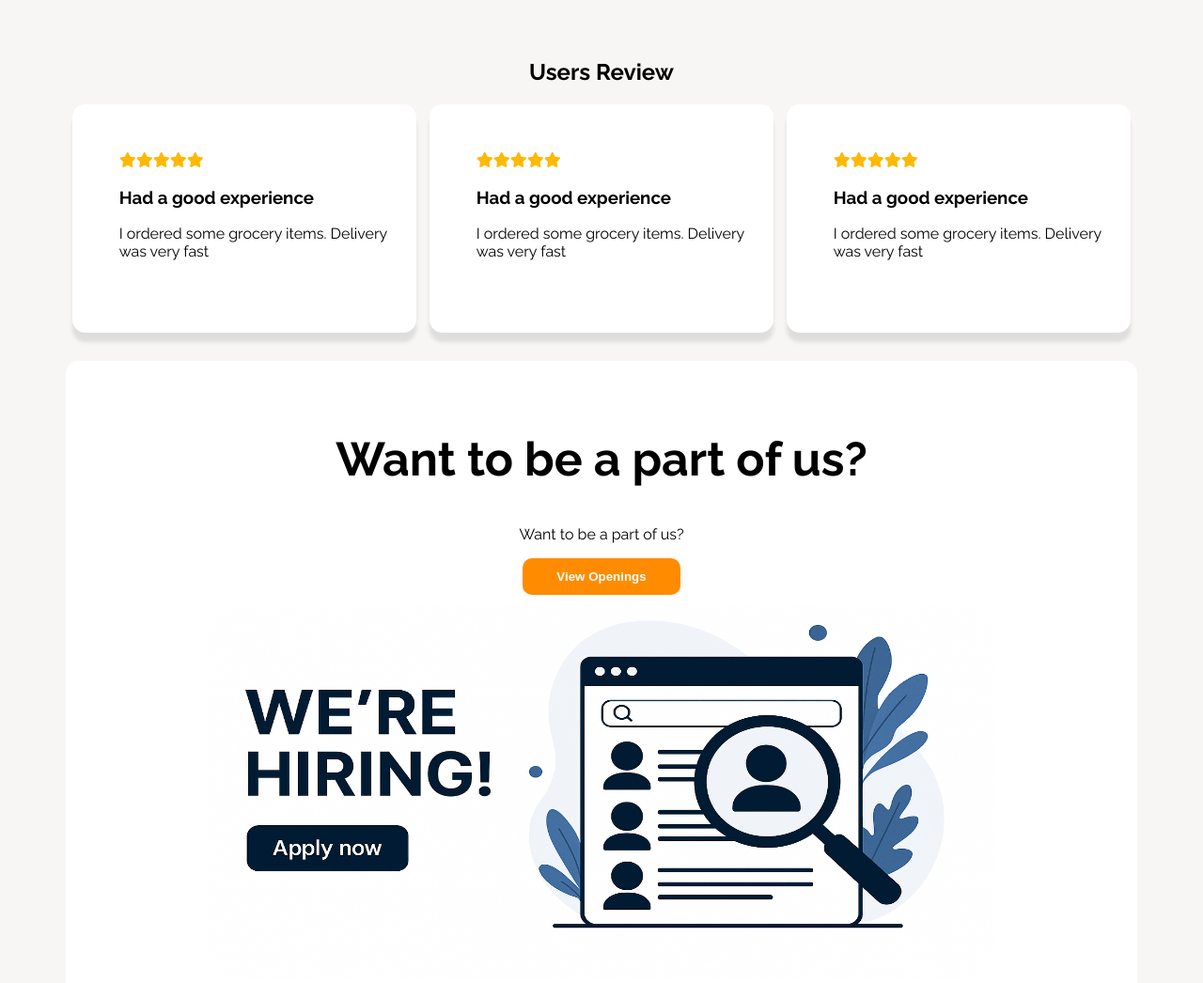
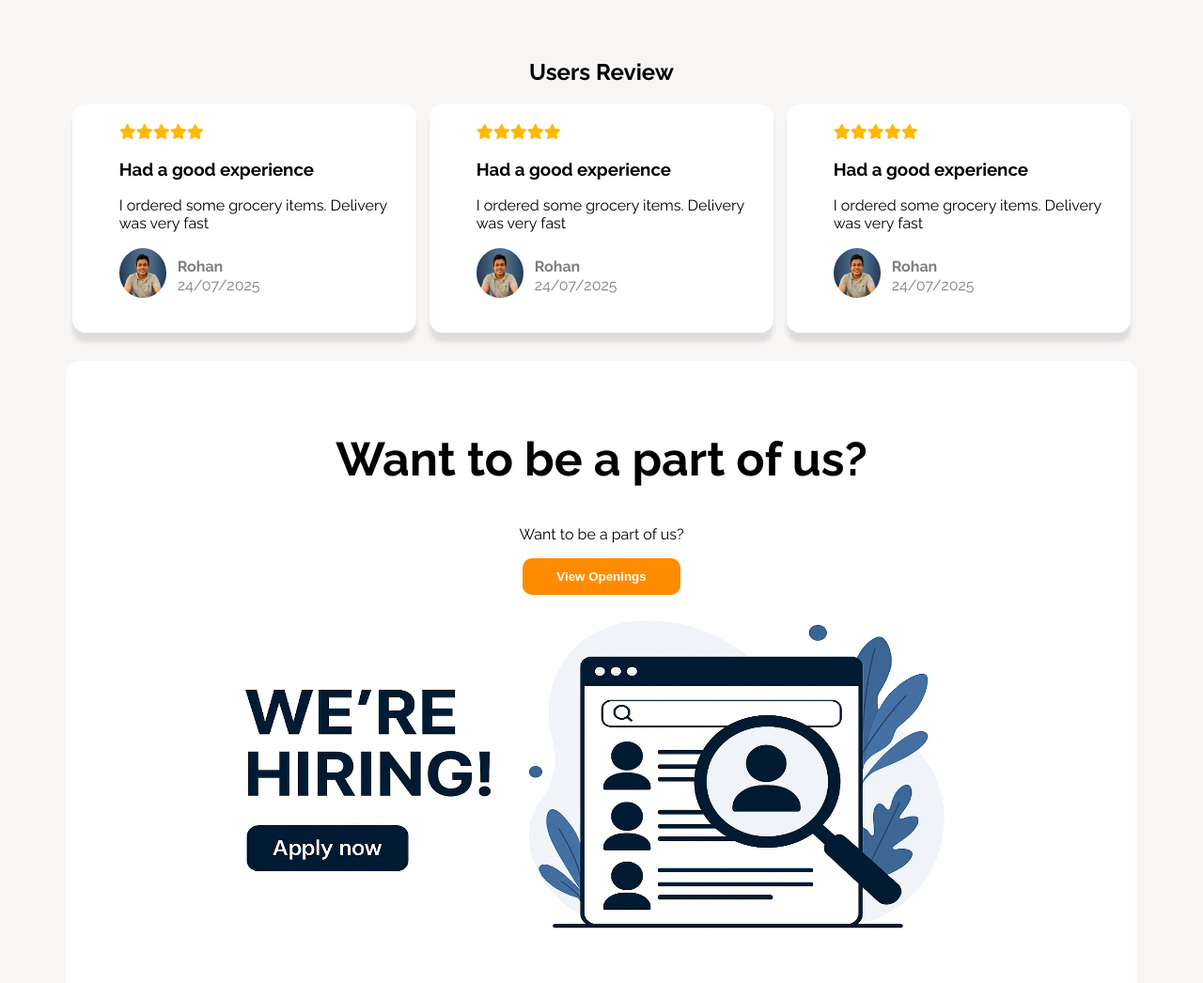
Before and after one commit to samiulislamrohan/programming-hero-assignment-1, a plain HTML site: page index.html in a window 1280 px wide. Shown: the part 1660-2706 px from the top of the page at 94% size. Drawn offline with Linux system fonts and the light colour scheme.

Commit message:
avatar,reviewer name, review date of review section added, image changed, textarea added

```diff
--- a/index.html
+++ b/index.html
@@ -72,24 +72,43 @@
                                 <i class="fa-solid fa-star"></i><i class="fa-solid fa-star"></i><i class="fa-solid fa-star"></i><i class="fa-solid fa-star"></i><i class="fa-solid fa-star"></i>
                             </p>
                             <h3>Had a good experience</h3>
-                            <p>I ordered some grocery items. Delivery was very fast</p>
-
+                            <p class="review-comment">I ordered some grocery items. Delivery was very fast</p>
+                            <div class="review-info">
+                                <img class="reviewer-img" src="images/my-photo.jpg" alt="">
+                                <div class="review-info-text">
+                                    <h4 class="reviewer-name" >Rohan </h4>
+                                    <p class="review-date">24/07/2025</p>
+                                </div>
+                             </div>
                         </div>
                         <div class="user-review-single-card">
                              <p class="review-star">
                                 <i class="fa-solid fa-star"></i><i class="fa-solid fa-star"></i><i class="fa-solid fa-star"></i><i class="fa-solid fa-star"></i><i class="fa-solid fa-star"></i>
                             </p>
                             <h3>Had a good experience</h3>
-                            <p>I ordered some grocery items. Delivery was very fast</p>
+                            <p class="review-comment">I ordered some grocery items. Delivery was very fast</p>
 
+                            <div class="review-info">
+                                <img class="reviewer-img" src="images/my-photo.jpg" alt="">
+                                <div class="review-info-text">
+                                    <h4 class="reviewer-name" >Rohan </h4>
+                                    <p class="review-date">24/07/2025</p>
+                                </div>
+                             </div>
                         </div>
                         <div class="user-review-single-card">
                              <p class="review-star">
                                 <i class="fa-solid fa-star"></i><i class="fa-solid fa-star"></i><i class="fa-solid fa-star"></i><i class="fa-solid fa-star"></i><i class="fa-solid fa-star"></i>
                             </p>
                            <h3 class>Had a good experience</h3>
-                            <p>I ordered some grocery items. Delivery was very fast</p>
-
+                            <p class="review-comment">I ordered some grocery items. Delivery was very fast</p>
+                            <div class="review-info">
+                                <img class="reviewer-img" src="images/my-photo.jpg" alt="">
+                                <div class="review-info-text">
+                                    <h4 class="reviewer-name" >Rohan </h4>
+                                    <p class="review-date">24/07/2025</p>
+                                </div>
+                             </div>
                         </div>
                     </div>
                 </div>
@@ -112,7 +131,7 @@
         <section class="message-us-section">
             <div class="message-us-container">
                 <div class="message-us-contents">
-                    <h1>Let's Get in <br> Touch</h1>
+                    <h1 >Let's Get in <br> Touch</h1>
                     <form class="raleway-font">
                         <label for="email-input"><b>Email</b></label>
                         <br>
@@ -128,10 +147,9 @@
 
                         <label for="message-input"><b>Message</b></label>
                         <br>
-                        <input id="message-input" name="message" type="text"
-                        placeholder="write your message...">
-                        <br>
-                          <input class="primary-button raleway-font" type="button" value="Get in Touch">
+                        <textarea id="message-input" class="textarea-msg" name="message" placeholder="write your message..."></textarea>
+
+                        <input class="primary-button" type="button" value="Get in Touch">
                     </form>
                 </div>
             </div>
--- a/styles/style.css
+++ b/styles/style.css
@@ -73,9 +73,7 @@ body{
     display: block;
     margin: auto;
 }
-.discount-section {
 
-}
 .discount-section-container {
     margin: auto;
     display: flex;
@@ -97,6 +95,7 @@ body{
 .discount-section-container img {
     width: 403px;
     height: 328px;
+    border-radius: 48px;
 }
 .order-user-info-container {
     display: flex;
@@ -157,17 +156,42 @@ body{
     box-shadow: 0 10px 4px rgba(0, 0, 0, 0.1);
 
 }
+.reviewer-img {
+    width: 50px;
+    border-radius: 50%;
+}
 .review-star
 {
     color:#FFB805;
-    margin-top: 50px;
+    margin-top: 20px;
+    margin-left:50px;
 
 }
 .user-review-single-card h3 {
     margin-left: 50px;
 }
-.user-review-single-card p {
+.review-comment {
     margin-left: 50px;
+    margin-bottom: 0px;
+}
+.user-review-single-card img {
+    margin-left: 50px;
+}
+.review-info {
+    display: flex;
+    align-items: center;
+    margin-top: 5px;
+}
+.review-info-text {
+    margin-left:12px;
+}
+.reviewer-name {
+    margin-bottom:1px;
+    opacity: 50%;
+}
+.review-date {
+    margin-top:1px;
+    opacity: 50%;
 }
 .career-section-container {
     background-color: white;
@@ -194,6 +218,7 @@ body{
 }
 .message-us-container {
 
+
     width: 1140px;
     height: 632px;
     margin:auto;
@@ -212,7 +237,8 @@ body{
 
 }
 .message-us-contents h1{
-    font-size: 97px;
+    font-size: 95px;
+    text-align: left;
 }
 .message-us-contents input {
     width: 497px;
@@ -224,16 +250,25 @@ body{
     margin-bottom: 10px;
 
 }
+.textarea-msg {
+    width: 497px;
+    border-radius: 10px;
+    border: none;
+    box-shadow:0 2px 4px rgba(0, 0, 0, 0.1);
+    margin-top: 10px;
+    margin-bottom: 10px;
+    height: 135px;
+}
 .message-us-contents input::placeholder {
     padding-left: 10px;
     font-size: 20px;
 }
-
-#message-input {
-    height: 135px;
+.message-us-contents textarea::placeholder {
+    padding-left: 10px;
+    font-size: 20px;
+}
 
 
-}
 .footer-container {
     width: 100%;
     height: 428px;
```
Also changed, not shown: images/my-photo.jpg (added), 1 other file.
